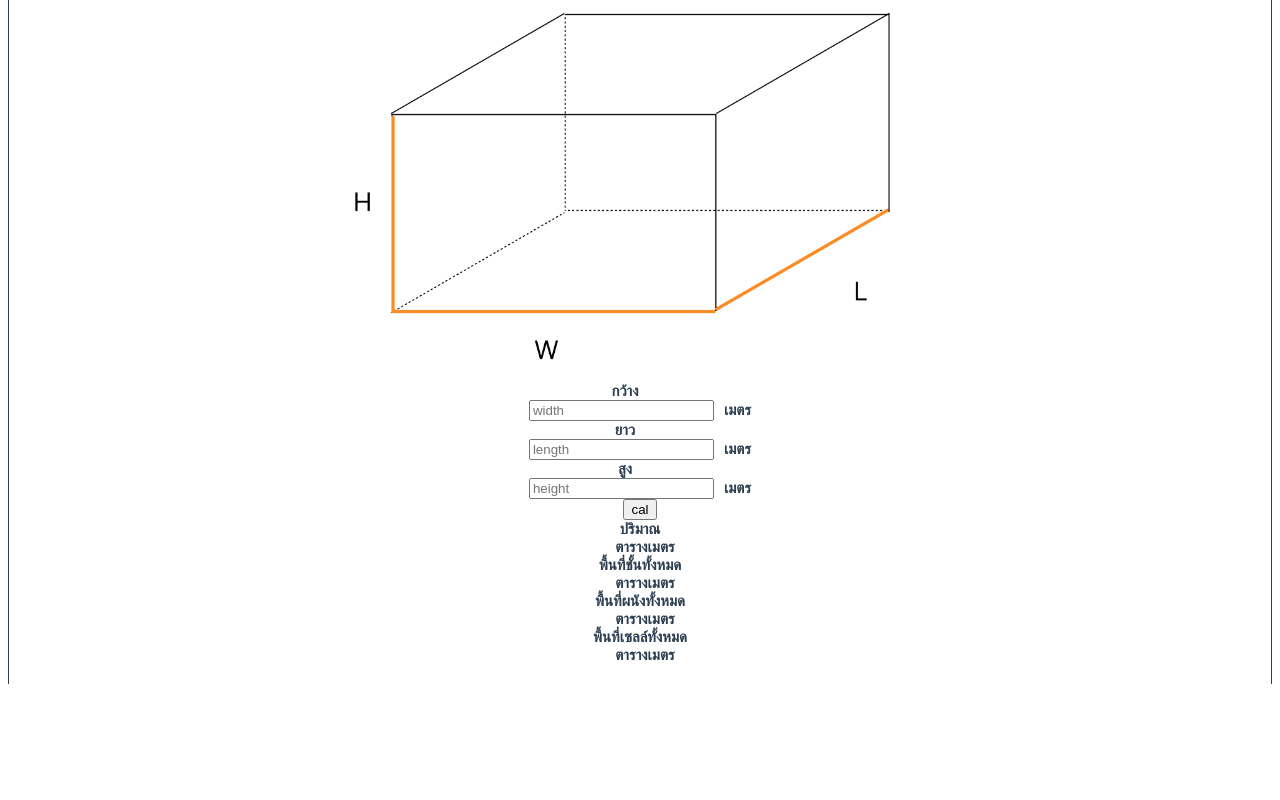
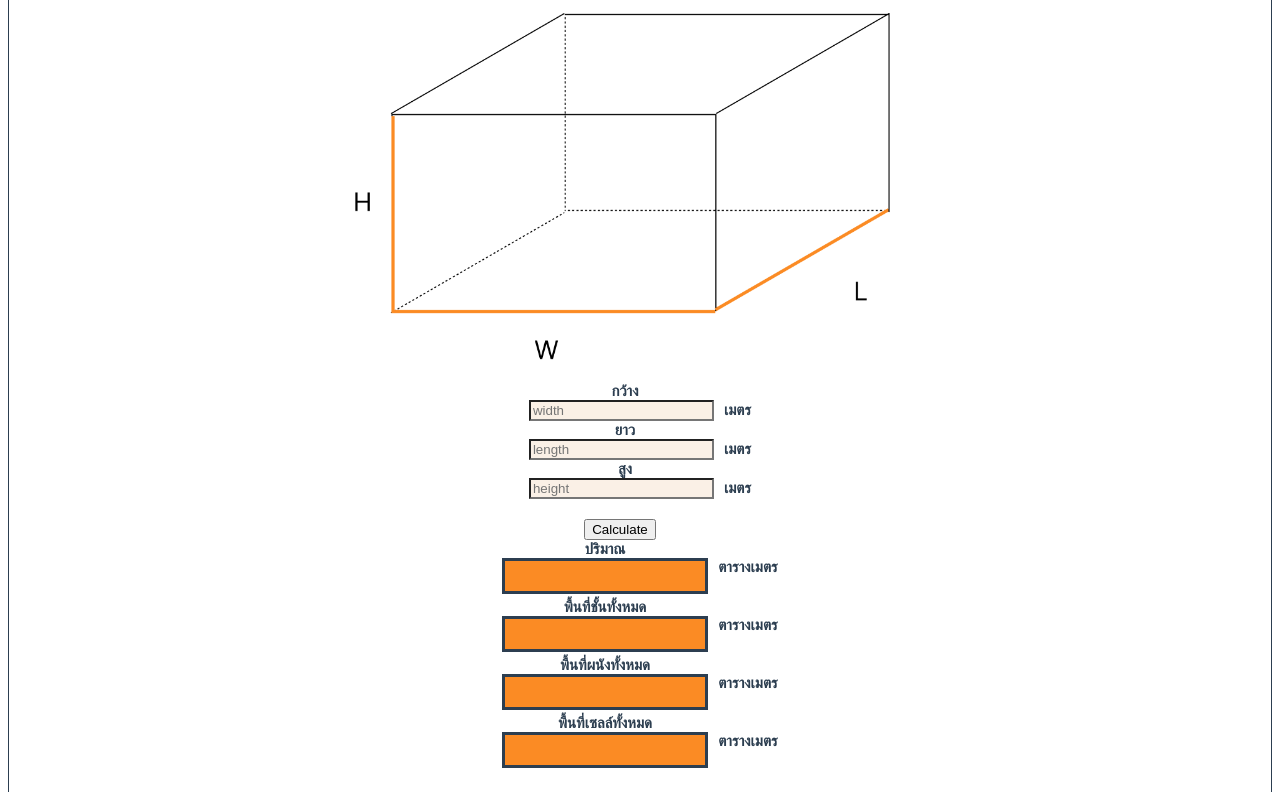
Before and after one commit to koonlookhin190/Acoustic_calculator_program, a Vue app: page / in a window 1280 px wide. Shown: the part 442-1242 px from the top of the page. Before the commit the page ends 1134 px from the top, so only its background shows below. Built offline with nearby package versions, Linux system fonts and the light colour scheme.

Commit message:
fix style

```diff
--- a/src/views/HomeView.vue
+++ b/src/views/HomeView.vue
@@ -37,7 +37,7 @@
               <span class="inputlabel">กว้าง</span>
             </div>
             <Field
-              class="border-2 border-gray-300 bg-white h-10 pl-2 pr-8 rounded-lg text-sm focus:outline-none"
+              class="inputField"
               type="input"
               name="width"
               placeholder="width"
@@ -49,7 +49,7 @@
               <span class="inputlabel">ยาว</span>
             </div>
             <Field
-              class="border-2 border-gray-300 bg-white h-10 pl-2 pr-8 rounded-lg text-sm focus:outline-none"
+              class="inputField"
               type="input"
               name="length"
               placeholder="length"
@@ -61,15 +61,15 @@
               <span class="inputlabel">สูง</span>
             </div>
             <Field
-              class="border-2 border-gray-300 bg-white h-10 pl-2 pr-8 rounded-lg text-sm focus:outline-none"
+              class="inputField"
               type="input"
               name="height"
               placeholder="height"
             />
             <span class="metres">เมตร</span>
           </div>
-          <button type="submit" class="absolute right-0 top-0 mt-3 mr-2">
-            cal
+          <button type="submit" class="button btn btn-secondary">
+            Calculate
           </button>
         </Form>
       </div>
@@ -77,37 +77,62 @@
       <div class="col-lg-4">
         <div>
           <div>
-            <span>ปริมาณ</span>
+            <span class="outputLabel">ปริมาณ</span>
           </div>
-          <span class="metres">ตารางเมตร</span>
+          <div class="box">
+            <div class="resultBox">
+              <span v-if="GStore.resultCal != null">
+                {{ GStore.resultCal.volume }}
+              </span>
+            </div>
+            <span class="metres">ตารางเมตร</span>
+          </div>
         </div>
 
         <div>
           <div>
-            <span>พื้นที่ชั้นทั้งหมด</span>
+            <span class="outputLabel">พื้นที่ชั้นทั้งหมด</span>
           </div>
-          <span class="metres">ตารางเมตร</span>
+          <div class="box">
+            <div class="resultBox">
+              <span v-if="GStore.resultCal != null">
+                {{ GStore.resultCal.total_floor_area }}
+              </span>
+            </div>
+            <span class="metres">ตารางเมตร</span>
+          </div>
         </div>
       </div>
       <div class="col-lg-4">
         <div>
           <div>
-            <span>พื้นที่ผนังทั้งหมด</span>
+            <span class="outputLabel">พื้นที่ผนังทั้งหมด</span>
           </div>
-          <span class="metres">ตารางเมตร</span>
+          <div class="box">
+            <div class="resultBox">
+              <span v-if="GStore.resultCal != null">
+                {{ GStore.resultCal.total_wall_area }}
+              </span>
+            </div>
+            <span class="metres">ตารางเมตร</span>
+          </div>
         </div>
 
         <div>
           <div>
-            <span>พื้นที่เซลล์ทั้งหมด</span>
+            <span class="outputLabel">พื้นที่เซลล์ทั้งหมด</span>
           </div>
-          <span class="metres">ตารางเมตร</span>
+          <div class="box">
+            <div class="resultBox">
+              <span v-if="GStore.resultCal != null">
+                {{ GStore.resultCal.total_celling_area }}
+              </span>
+            </div>
+            <span class="metres">ตารางเมตร</span>
+          </div>
         </div>
       </div>
     </div>
-    <span v-if="GStore.resultCal != null">
-      {{ GStore.resultCal.total_celling_area }}
-    </span>
   </div>
 </template>
 
@@ -173,4 +198,23 @@ span {
 .inputlabel {
   padding-right: 30px;
 }
+.box {
+  display: inline-flex;
+}
+.resultBox {
+  border: solid;
+  width: 200px;
+  height: 30px;
+  background-color: #fb8b24;
+}
+.inputField {
+  background-color: #faf0e6;
+}
+.outputLabel {
+  padding-right: 70px;
+}
+.button {
+  margin-top: 20px;
+  margin-right: 40px;
+}
 </style>
```
